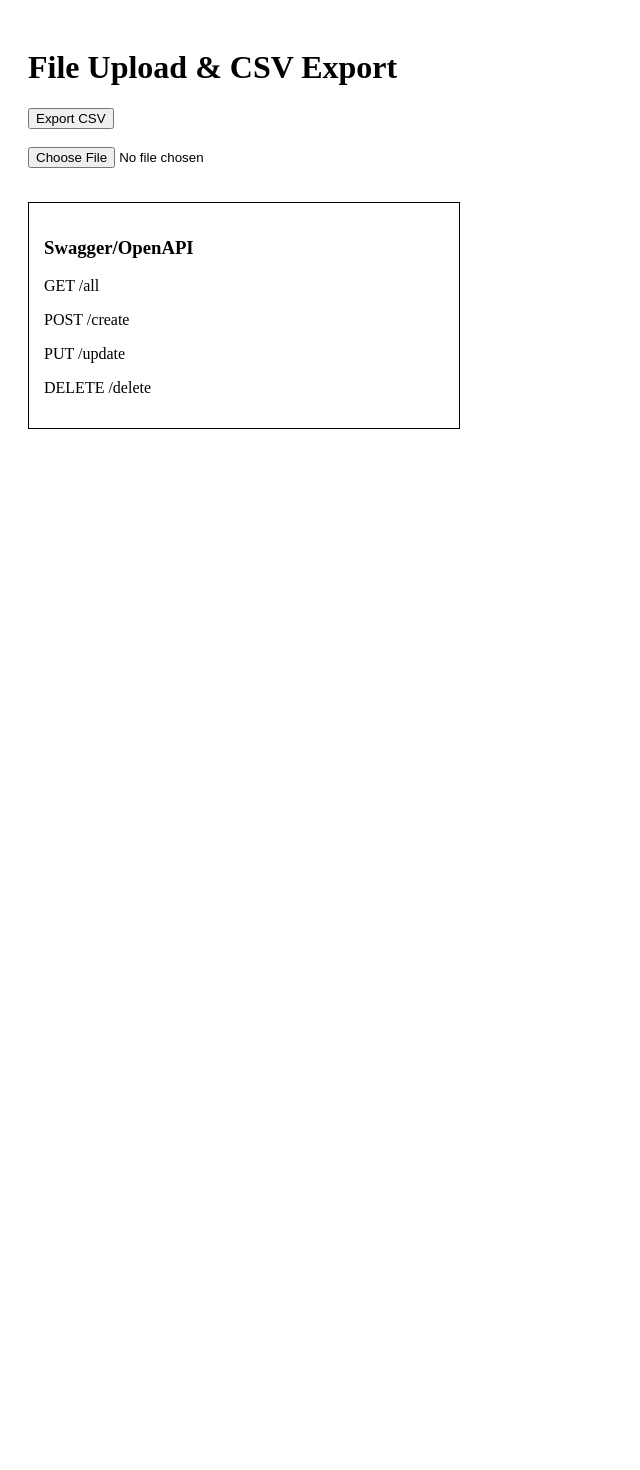
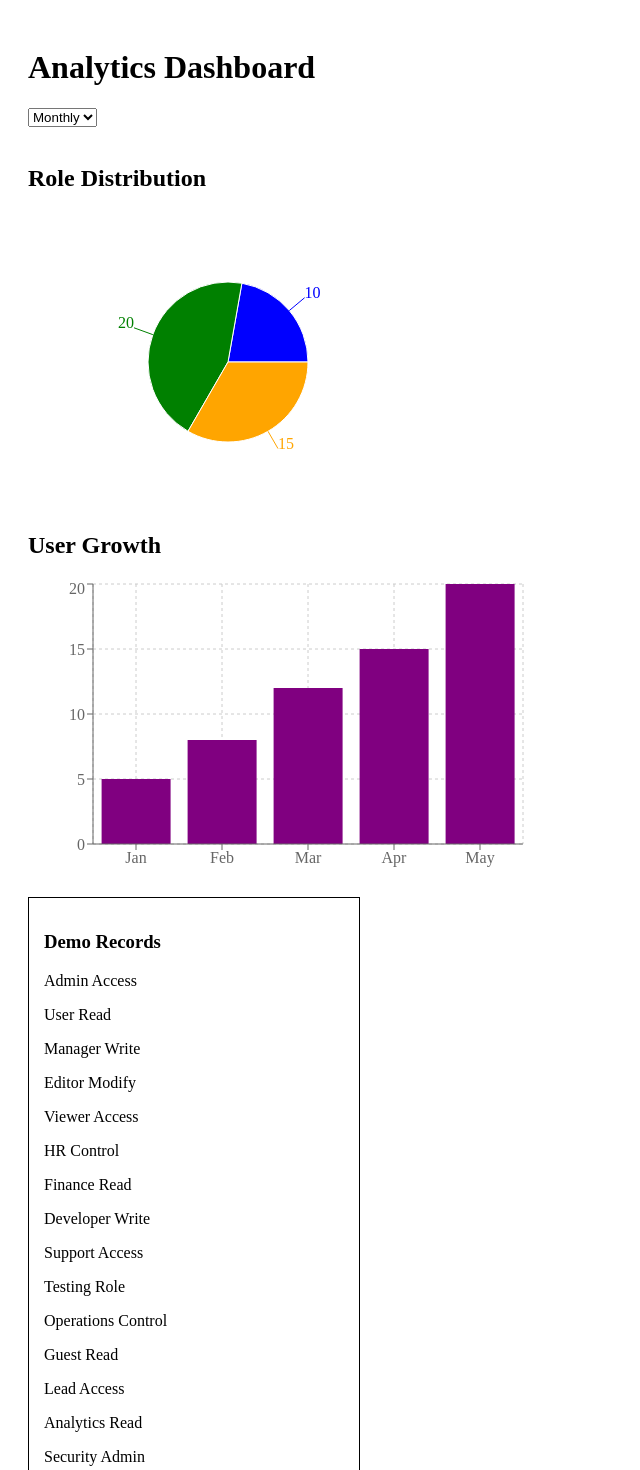
Before and after one commit to Punyashree26/role-permission-manager, a React app in the folder frontend/: page / in a window 1280 px wide. Shown: the top 1470 px of the page, without its empty margins (0-640 px from the left). Before the commit the page ends 800 px from the top, so only its background shows below. Built offline with nearby package versions, Linux system fonts and the light colour scheme; the HTML template or start-up script is replaced by a standard one.

Commit message:
Day 10 — Added analytics dashboard and demo records

```diff
--- a/frontend/src/App.jsx
+++ b/frontend/src/App.jsx
@@ -1,7 +1,7 @@
-import FileUploadExport from "./pages/FileUploadExport";
+import Analytics from "./pages/Analytics";
 
 function App() {
-  return <FileUploadExport />;
+  return <Analytics />;
 }
 
 export default App;
--- /dev/null
+++ b/frontend/src/pages/Analytics.jsx
@@ -0,0 +1,117 @@
+import { useState } from "react";
+
+import {
+  PieChart,
+  Pie,
+  Cell,
+  Tooltip,
+  BarChart,
+  Bar,
+  XAxis,
+  YAxis,
+  CartesianGrid,
+} from "recharts";
+
+const roleData = [
+  { name: "Admin", value: 10 },
+  { name: "User", value: 20 },
+  { name: "Manager", value: 15 },
+];
+
+const analyticsData = [
+  { month: "Jan", users: 5 },
+  { month: "Feb", users: 8 },
+  { month: "Mar", users: 12 },
+  { month: "Apr", users: 15 },
+  { month: "May", users: 20 },
+];
+
+const demoRecords = [
+  "Admin Access",
+  "User Read",
+  "Manager Write",
+  "Editor Modify",
+  "Viewer Access",
+  "HR Control",
+  "Finance Read",
+  "Developer Write",
+  "Support Access",
+  "Testing Role",
+  "Operations Control",
+  "Guest Read",
+  "Lead Access",
+  "Analytics Read",
+  "Security Admin",
+];
+
+function Analytics() {
+  const [period, setPeriod] = useState("Monthly");
+
+  return (
+    <div style={{ padding: "20px" }}>
+      <h1>Analytics Dashboard</h1>
+
+      <select
+        value={period}
+        onChange={(e) => setPeriod(e.target.value)}
+      >
+        <option>Weekly</option>
+        <option>Monthly</option>
+        <option>Yearly</option>
+      </select>
+
+      <br /><br />
+
+      <h2>Role Distribution</h2>
+
+      <PieChart width={400} height={300}>
+        <Pie
+          data={roleData}
+          dataKey="value"
+          cx="50%"
+          cy="50%"
+          outerRadius={80}
+          label
+        >
+          <Cell fill="blue" />
+          <Cell fill="green" />
+          <Cell fill="orange" />
+        </Pie>
+
+        <Tooltip />
+      </PieChart>
+
+      <h2>User Growth</h2>
+
+      <BarChart width={500} height={300} data={analyticsData}>
+        <CartesianGrid strokeDasharray="3 3" />
+
+        <XAxis dataKey="month" />
+
+        <YAxis />
+
+        <Tooltip />
+
+        <Bar dataKey="users" fill="purple" />
+      </BarChart>
+
+      <br />
+
+      <div
+        style={{
+          border: "1px solid black",
+          padding: "15px",
+          width: "300px",
+        }}
+      >
+        <h3>Demo Records</h3>
+
+        {demoRecords.map((record, index) => (
+          <p key={index}>{record}</p>
+        ))}
+      </div>
+    </div>
+  );
+}
+
+export default Analytics;
```
